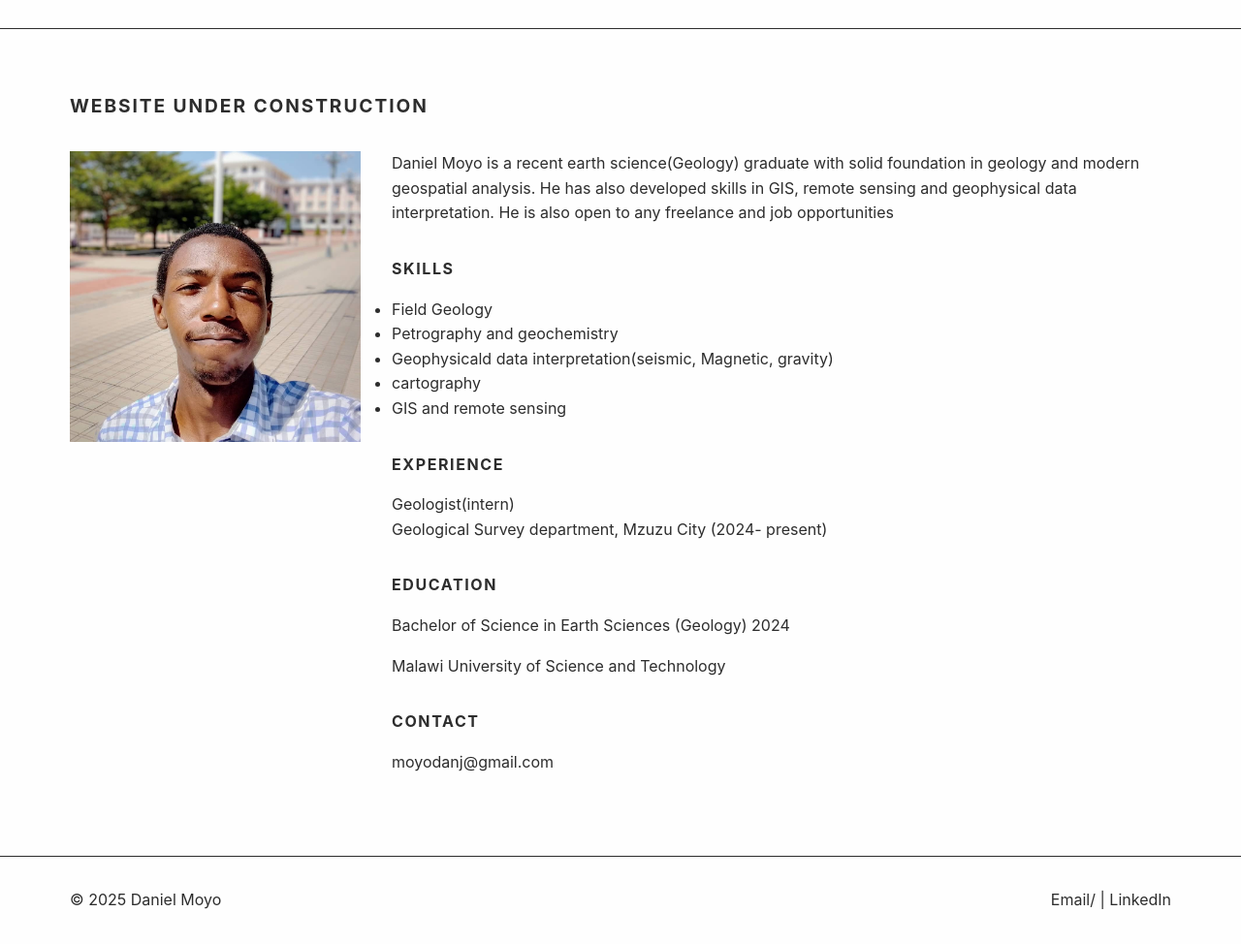
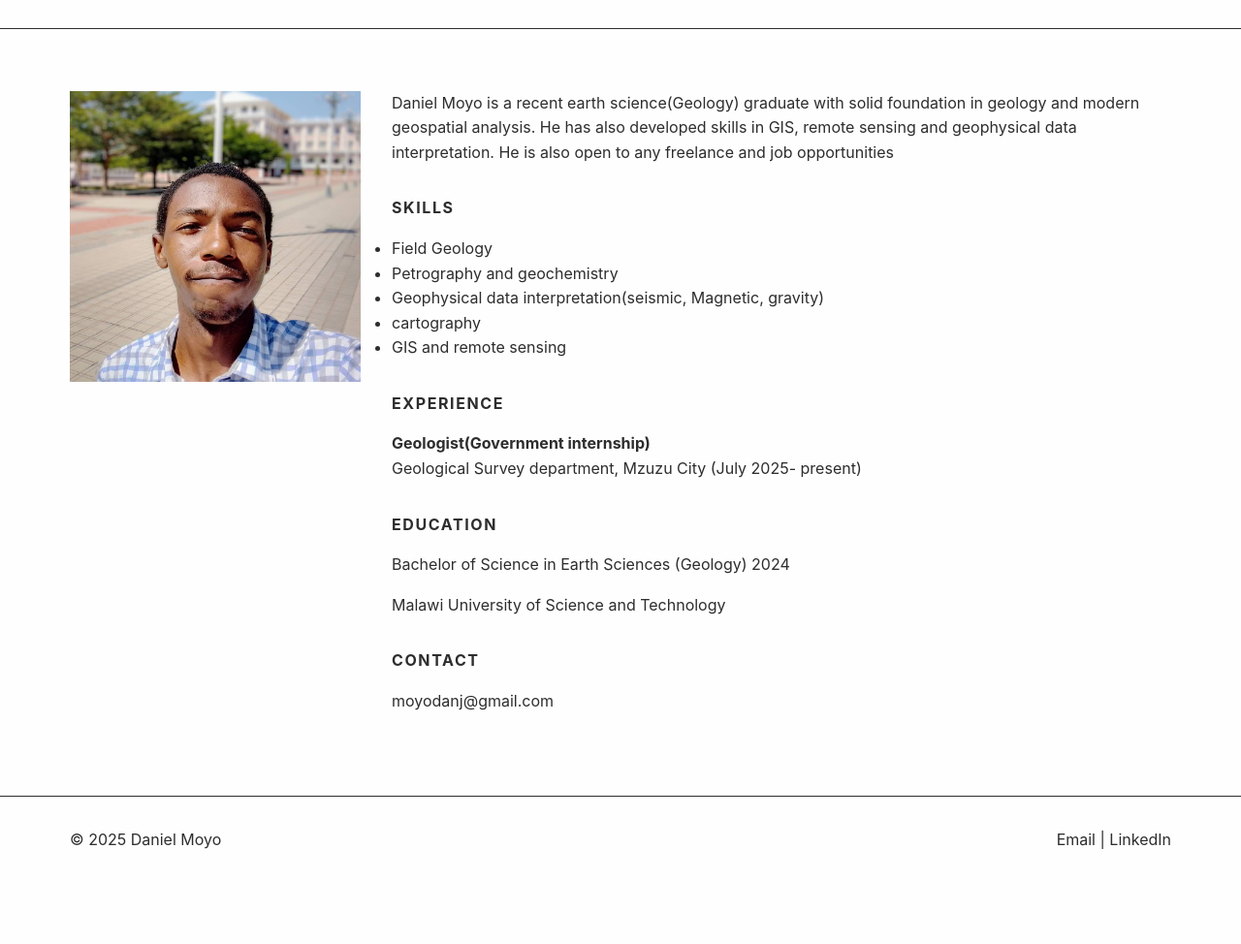
Before and after one commit to danjgmoyo/danjgmoyo.github.io, a plain HTML site: page about.html in a window 1280 px wide. Shown: the part 102-1076 px from the top of the page at 97% size. After the commit the page ends 1013 px from the top, so only its background shows below. Drawn offline with Linux system fonts and the light colour scheme.

Commit message:
Grammar issues
Removed  under construction stuff and some typos

```diff
--- a/about.html
+++ b/about.html
@@ -100,7 +100,7 @@
     <main>
         <section class="about-section">
             <div class="container">
-                <h2 class="section-title">WEBSITE UNDER CONSTRUCTION</h2>
+
                 <div class="about-grid">
                     <div class="profile-photo">
                         <img src="images\maps\profile\profile.jpg" alt="Daniel Moyo">
@@ -116,14 +116,14 @@
                             <ul>
                                 <li>Field Geology</li>
                                 <li>Petrography and geochemistry</li>
-                                <li>Geophysicald data interpretation(seismic, Magnetic, gravity)</li>
+                                <li>Geophysical data interpretation(seismic, Magnetic, gravity)</li>
                                 <li>cartography</li>
                                 <li>GIS and remote sensing </li>
                             </ul>
 
                         <h2>Experience</h2>
-                        <p> Geologist(intern)
-                            <br>Geological Survey department, Mzuzu City (2024- present)
+                        <p> <b> Geologist(Government internship)</b>
+                            <br>Geological Survey department, Mzuzu City (July 2025- present)
                         </p>
 
                         <h2>Education</h2>
@@ -143,7 +143,7 @@
                             <div class="container footer-content">
                                 <div>© 2025 Daniel Moyo</div>
                                 <div>
-                                    <a href="mailto:moyodanj@gmail.com">Email/<a> |
+                                    <a href="mailto:moyodanj@gmail.com">Email<a> |
                                         <a href="https://www.linkedin.com/in/daniel-moyo-9000b8228/">LinkedIn</a>
                                 </div>
                             </div>
```
Also changed, not shown: github.html (+1 -1 lines), index.html (+1 -1 lines).
